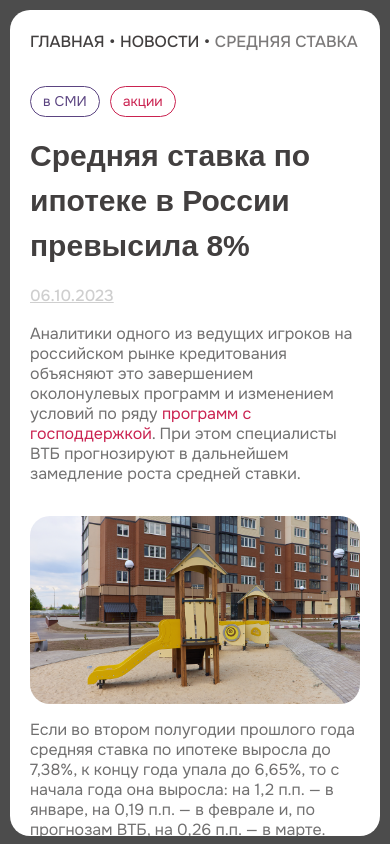
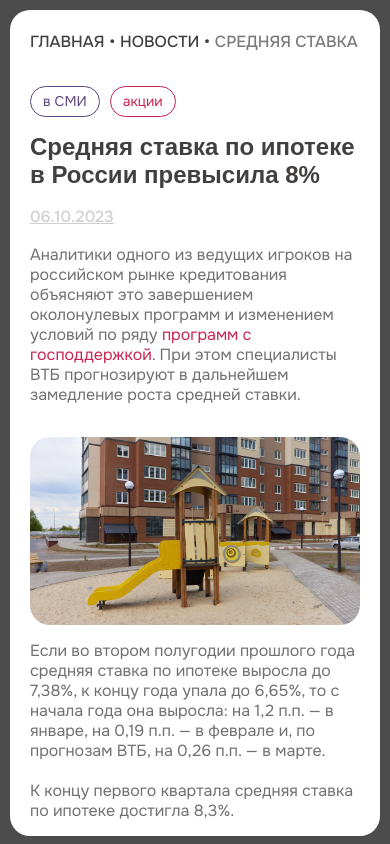
Before and after one commit to FUJIAWESOME/owl-test, a Vue app: page / in a window 390 px wide. Built offline with nearby package versions, Linux system fonts and the light colour scheme; a web font is replaced by a local one.

Commit message:
refactoring

```diff
--- a/src/assets/main.css
+++ b/src/assets/main.css
@@ -50,18 +50,22 @@
   margin-top: 16px;
   font-weight: 700;
   font-size: 48px;
+  line-height: 56px;
   color: #423f3f;
 
   @media (max-width: 656px) {
     font-size: 40px;
+    line-height: 46px;
   }
 
   @media (max-width: 550px) {
     font-size: 35px;
+    line-height: 36px;
   }
 
   @media (max-width: 500px) {
-    font-size: 30px;
+    font-size: 24px;
+    line-height: 28px;
   }
 }
 
```
